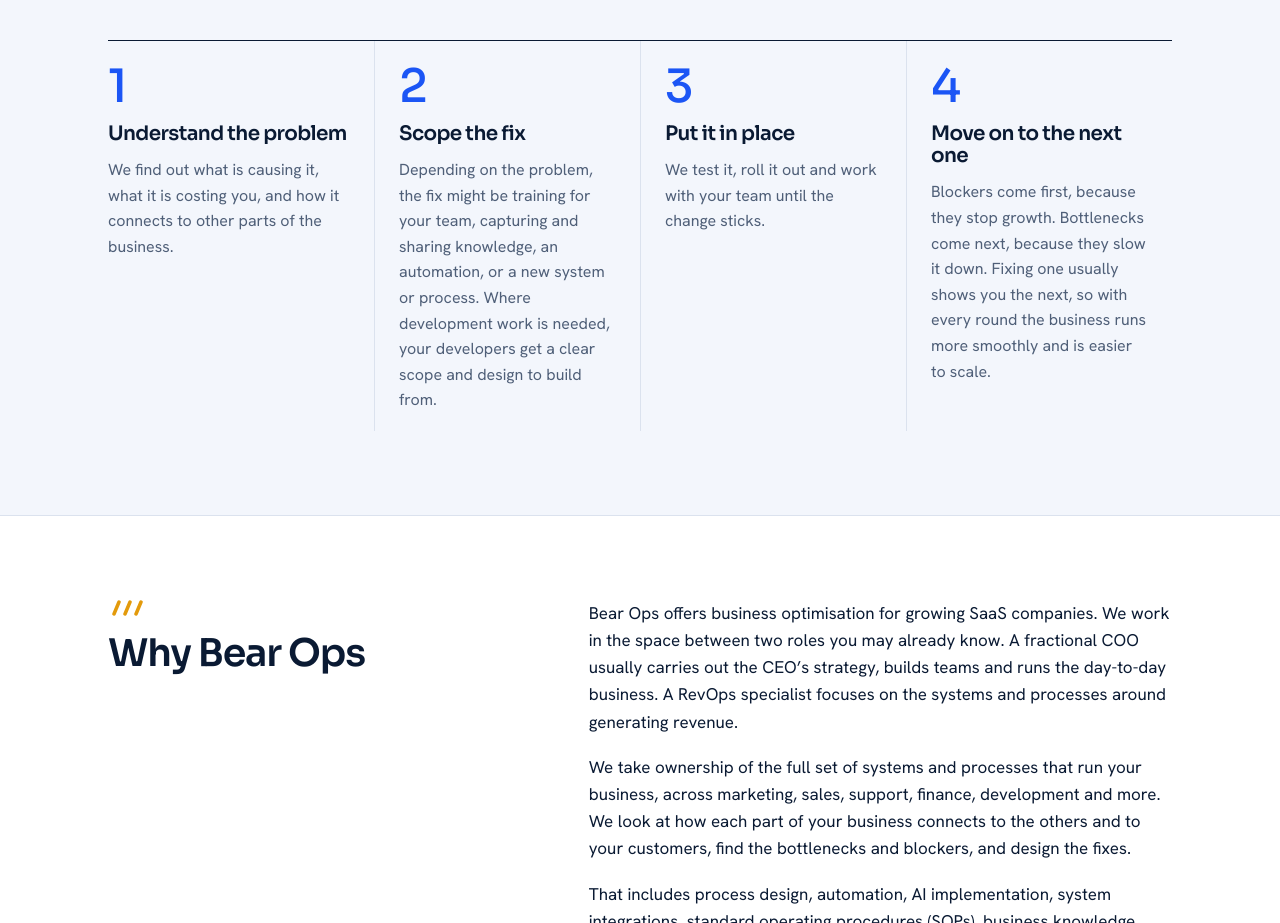
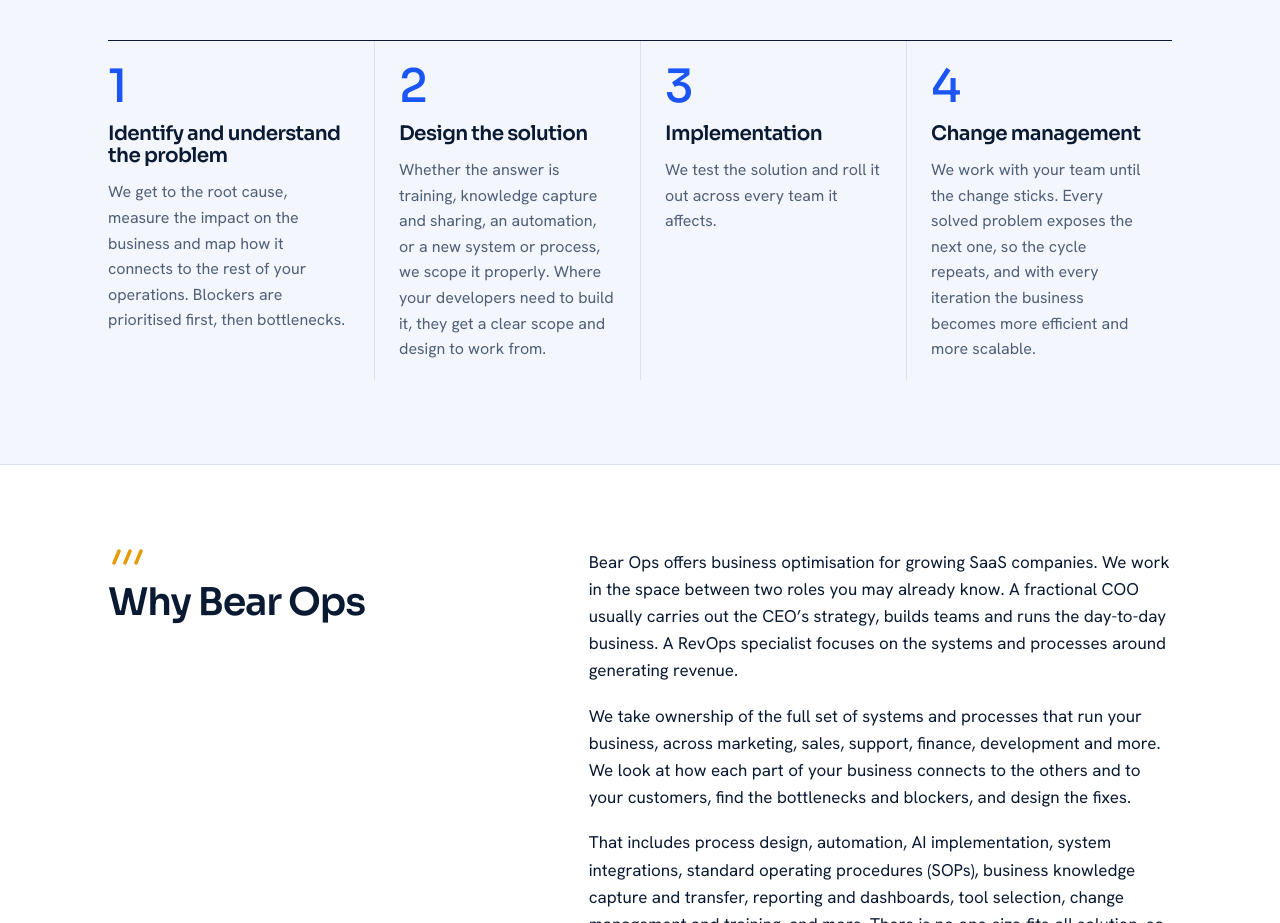
Before and after one commit to BuchnerBernard/bearops, an Astro site: page / in a window 1280 px wide. Shown: the part 1700-2623 px from the top of the page. Built offline with nearby package versions, Linux system fonts and the light colour scheme; Astro itself is replaced by a stand-in of ours.

Commit message:
Rewrite the four steps as an improvement cycle
Co-Authored-By: Claude Opus 5.5 <noreply@anthropic.com>
Claude-Session: https://claude.ai/code/session_01XywhuzKpxRN7MUEpGZ3avx

```diff
--- a/src/pages/index.astro
+++ b/src/pages/index.astro
@@ -46,10 +46,10 @@ const latest = (await getArticles()).slice(0, 3);
     <p class="body">We start by learning how your business works: your team, your tech stack and how work moves from one part of the business to the next. Using your data, feedback from your team and input from leadership, we find where the issues are.</p>
   </div>
   <div class="steps">
-    <div class="step"><span class="n">1</span><h3>Understand the problem</h3><p>We find out what is causing it, what it is costing you, and how it connects to other parts of the business.</p></div>
-    <div class="step"><span class="n">2</span><h3>Scope the fix</h3><p>Depending on the problem, the fix might be training for your team, capturing and sharing knowledge, an automation, or a new system or process. Where development work is needed, your developers get a clear scope and design to build from.</p></div>
-    <div class="step"><span class="n">3</span><h3>Put it in place</h3><p>We test it, roll it out and work with your team until the change sticks.</p></div>
-    <div class="step"><span class="n">4</span><h3>Move on to the next one</h3><p>Blockers come first, because they stop growth. Bottlenecks come next, because they slow it down. Fixing one usually shows you the next, so with every round the business runs more smoothly and is easier to scale.</p></div>
+    <div class="step"><span class="n">1</span><h3>Identify and understand the problem</h3><p>We get to the root cause, measure the impact on the business and map how it connects to the rest of your operations. Blockers are prioritised first, then bottlenecks.</p></div>
+    <div class="step"><span class="n">2</span><h3>Design the solution</h3><p>Whether the answer is training, knowledge capture and sharing, an automation, or a new system or process, we scope it properly. Where your developers need to build it, they get a clear scope and design to work from.</p></div>
+    <div class="step"><span class="n">3</span><h3>Implementation</h3><p>We test the solution and roll it out across every team it affects.</p></div>
+    <div class="step"><span class="n">4</span><h3>Change management</h3><p>We work with your team until the change sticks. Every solved problem exposes the next one, so the cycle repeats, and with every iteration the business becomes more efficient and more scalable.</p></div>
   </div>
 </div></section>
 
```
